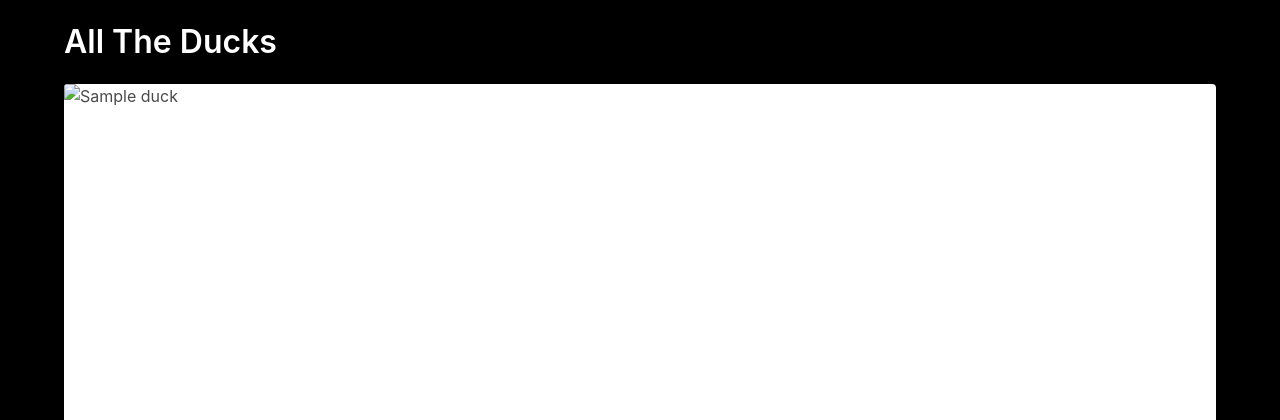
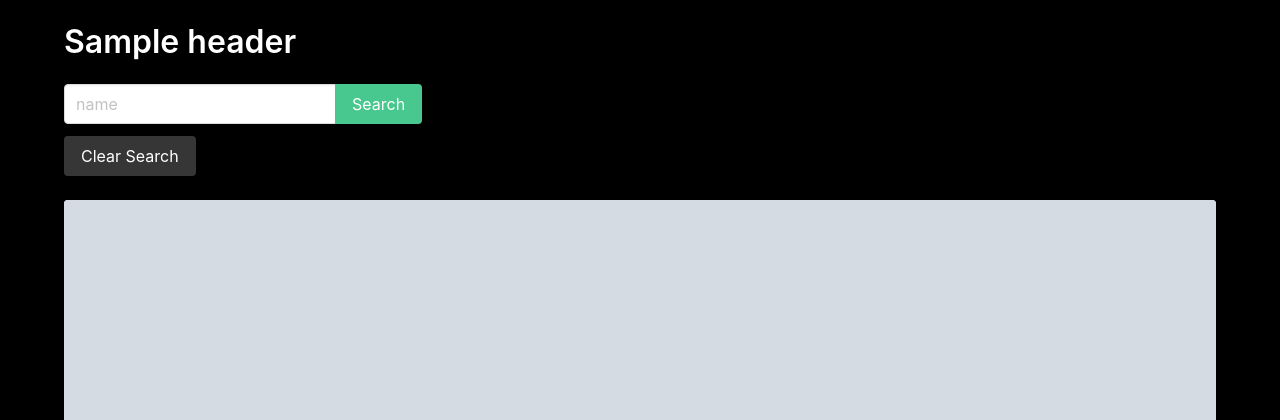
Before and after one commit to Smlcrp/Finch_Collector, a Django app: template main_app/templates/duck_list.html in a window 1280 px wide. Shown: the part 52-472 px from the top of the page. Run offline with Django 4.2, Linux system fonts and the light colour scheme; tables that the repository leaves empty hold one stand-in row (values such as "Sample post"); the template is opened without the code that fills it: values that come from a table or form of the project are taken from there, most other values are stand-ins (such as "Sample title", 1, 10 or a date in 2020); grey boxes marked "Sample" are stand-in pictures; parts of the project's set-up code (start-up, migrations or seed data) failed here and were passed over.

Commit message:
made seed data, set up search bar

```diff
--- a/main_app/templates/duck_list.html
+++ b/main_app/templates/duck_list.html
@@ -1,17 +1,26 @@
-{% extends 'base.html' %}
+{% extends 'base.html' %} {% block content %}
 
-{% block title %}Ducks{% endblock  %}
+<h1 class="title pt-5">{{header}}</h1>
 
-{% block content %}
-
-<h1 class="title pt-5">All The Ducks</h1>
+<form class="mb-5" method="get">
+  <div class="field has-addons">
+    <div class="control">
+      <input class="input" type="text" name="name" placeholder="name" />
+    </div>
+    <div class="control">
+      <input class="button is-success" type="submit" value="Search" />
+    </div>
+  </div>
+  <!--  This anchor tag will redirect back to artist list without a query param -->
+  <a class="button is-dark" href="{% url 'duck_list' %}">Clear Search</a>
+</form>
 <div class="gallery">
   {% for duck in ducks %}
   <a href="">
     <div class="card">
       <div class="card-image">
         <figure class="image is-square">
-          <img src="{{duck.image}}" alt="{{duck.name}}" />
+          <img src="{{duck.img}}" alt="{{duck.name}}" />
         </figure>
       </div>
       <div class="card-header">
@@ -19,12 +28,7 @@
       </div>
     </div>
   </a>
-	{% empty %}
-  <article class="message">
-    <div class="message-header">
-      <p>No Ducks Around</p>
-    </div>
-  </article>
   {% endfor %}
 </div>
+
 {% endblock %}
--- a/main_app/urls.py
+++ b/main_app/urls.py
@@ -4,4 +4,5 @@
 urlpatterns = [
     path('', views.Home.as_view(), name='home'),
     path('ducks/', views.DuckList.as_view(), name='duck_list'),
+    path('ducks/new/', views.DuckCreate.as_view(), name='duck_create'),
 ]
```
Also changed, not shown: db/create_ducks.sql (+23 -0 lines), main_app/views.py (+8 -17 lines).
